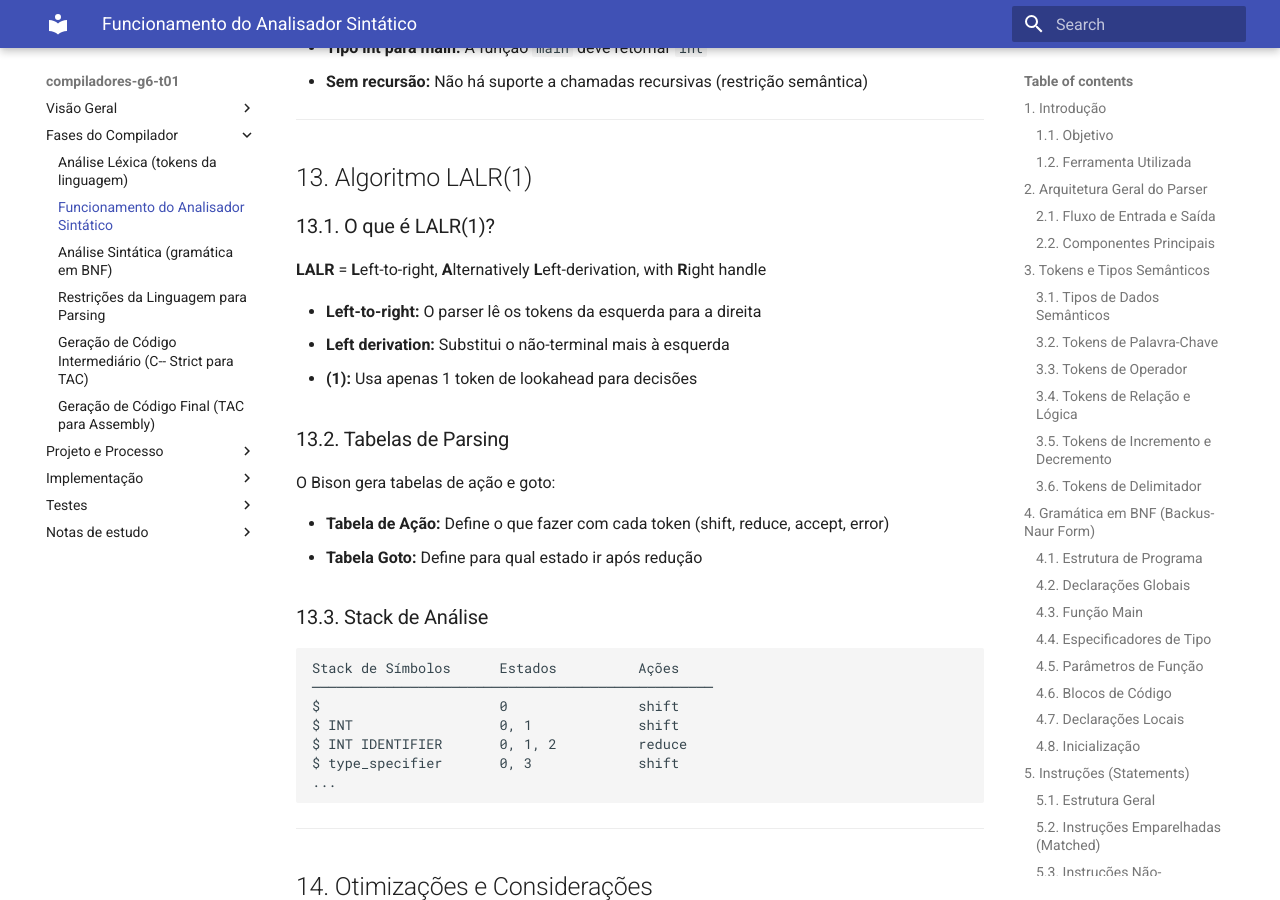
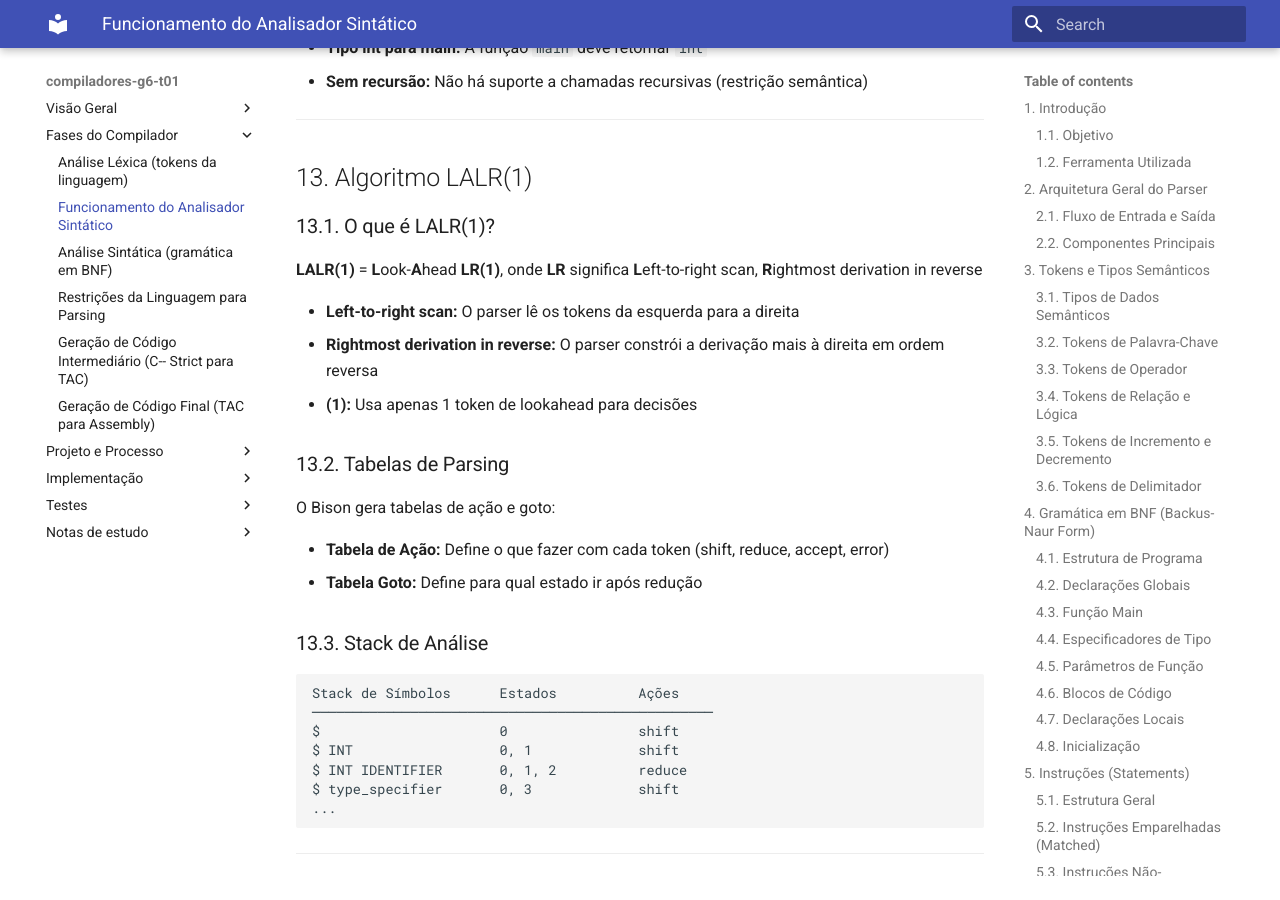
Before and after one commit to Compiladores-2026-1/Compiladores-G6-T01, an MkDocs documentation site: the page built from docs/funcionamento_parser.md, in a window 1280 px wide and 900 px high, scrolled down 15487 px. Built offline with MkDocs 1.6.1 and Material for MkDocs 9.7.7, drawn with Linux system fonts in a browser that asks for light colours.

Commit message:
Update docs/funcionamento_parser.md
Co-authored-by: Copilot <175728472+Copilot@users.noreply.github.com>

```diff
--- a/docs/funcionamento_parser.md
+++ b/docs/funcionamento_parser.md
@@ -697,10 +697,10 @@ Parser
 
 ### 13.1. O que é LALR(1)?
 
-**LALR** = **L**eft-to-right, **A**lternatively **L**eft-derivation, with **R**ight handle
+**LALR(1)** = **L**ook-**A**head **LR(1)**, onde **LR** significa **L**eft-to-right scan, **R**ightmost derivation in reverse
 
-- **Left-to-right:** O parser lê os tokens da esquerda para a direita
-- **Left derivation:** Substitui o não-terminal mais à esquerda
+- **Left-to-right scan:** O parser lê os tokens da esquerda para a direita
+- **Rightmost derivation in reverse:** O parser constrói a derivação mais à direita em ordem reversa
 - **(1):** Usa apenas 1 token de lookahead para decisões
 
 ### 13.2. Tabelas de Parsing
```
